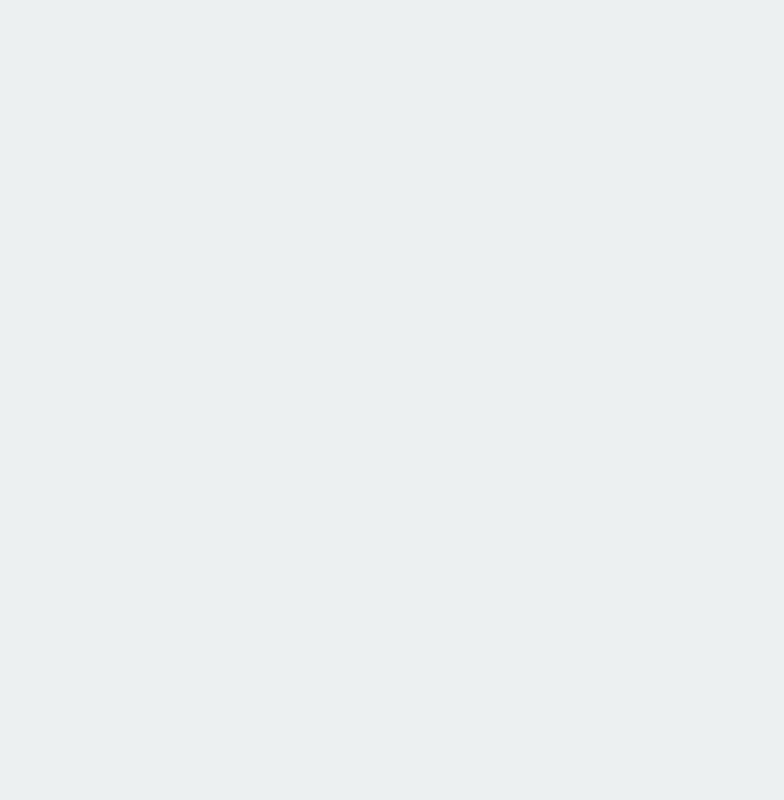
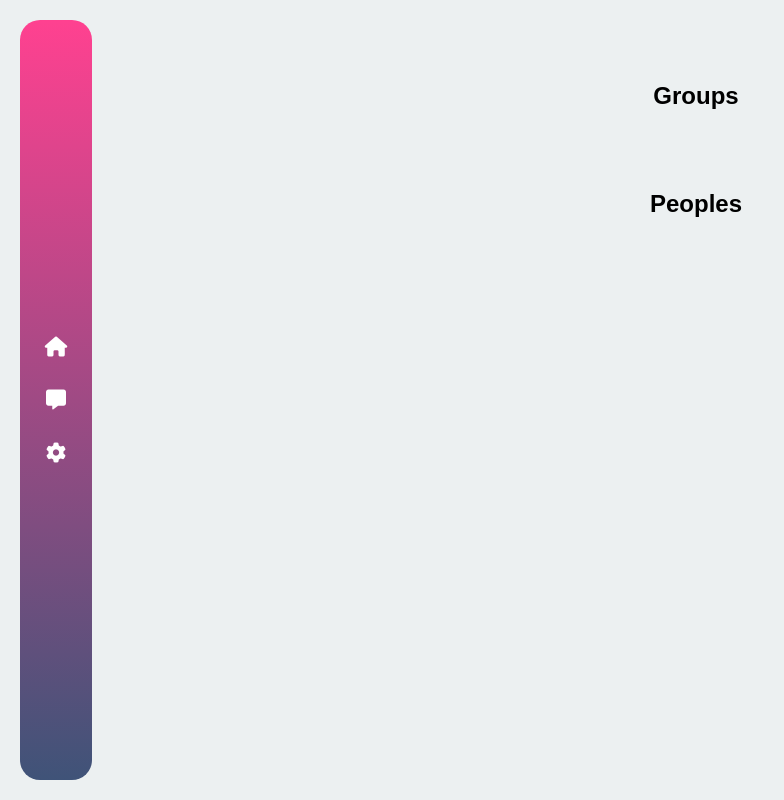
Before and after one commit to Ghergutftw/ItMarathon, an Angular app in the folder FE/: page /home-menu/conversations in a window 1280 px wide. Before the commit this address led to /. Shown: the whole page, without its empty margins (0-784 px from the left). Built offline with nearby package versions, Linux system fonts and the light colour scheme.

Commit message:
home side menu

```diff
--- a/FE/src/app/app.routes.ts
+++ b/FE/src/app/app.routes.ts
@@ -1,6 +1,7 @@
 import {Routes} from '@angular/router';
 import {LoginComponent} from './login/login.component';
 import {HomeMenuComponent} from './home-menu/home-menu.component';
+import {homeMenuRoutes} from './home-menu/home-menu.routes';
 
 export const routes: Routes = [
   {
@@ -14,6 +15,7 @@ export const routes: Routes = [
   },
   {
     path: 'home-menu',
-    component: HomeMenuComponent
+    component: HomeMenuComponent,
+    children: homeMenuRoutes
   }
 ];
--- a/FE/src/app/home-menu/conversations/conversations.component.ts
+++ b/FE/src/app/home-menu/conversations/conversations.component.ts
@@ -1,6 +1,7 @@
 import {Component} from '@angular/core';
 
 @Component({
+    standalone: true,
     selector: 'app-conversations',
     imports: [],
     templateUrl: './conversations.component.html',
--- a/FE/src/app/home-menu/home-menu.component.html
+++ b/FE/src/app/home-menu/home-menu.component.html
@@ -1,12 +1,12 @@
 <div class="app-container">
   <aside class="sidebar">
-    <button (click)="navigateTo('/home')">
+    <button (click)="navigateTo('home')">
       <i class="fa-solid fa-house" style="color: #ffffff;"></i>
     </button>
-    <button (click)="navigateTo('/conversations')">
+    <button (click)="navigateTo('conversations')">
       <i class="fa-solid fa-message" style="color: #ffffff;"></i>
     </button>
-    <button (click)="navigateTo('/settings')">
+    <button (click)="navigateTo('settings')">
       <i class="fa-solid fa-gear" style="color: #ffffff;"></i>
     </button>
   </aside>
--- a/FE/src/app/home-menu/home-menu.component.ts
+++ b/FE/src/app/home-menu/home-menu.component.ts
@@ -1,11 +1,10 @@
 import {Component} from '@angular/core';
-import {Router, RouterOutlet} from '@angular/router';
+import {ActivatedRoute, Router, RouterOutlet} from '@angular/router';
 
 @Component({
+  standalone: true,
   selector: 'app-home-menu',
-  imports: [
-    RouterOutlet
-  ],
+  imports: [RouterOutlet],
   templateUrl: './home-menu.component.html',
   styleUrl: './home-menu.component.css'
 })
@@ -13,11 +12,12 @@ export class HomeMenuComponent {
 
 
   constructor(
-    private router: Router
+    private router: Router,
+    private route: ActivatedRoute
   ) {
   }
 
   navigateTo(path: string) {
-    this.router.navigate([path]);
+    this.router.navigate(['/home-menu', path]);
   }
 }
--- a/FE/src/app/home-menu/home-menu.routes.ts
+++ b/FE/src/app/home-menu/home-menu.routes.ts
@@ -3,12 +3,15 @@ import {ConversationsComponent} from './conversations/conversations.component';
 import {SettingsComponent} from './settings/settings.component';
 import {HomeComponent} from './home/home.component';
 
-export const routes: Routes = [
+export const homeMenuRoutes: Routes = [
   {
     path: '',
     redirectTo: 'home',
+    pathMatch: 'full'
+  },
+  {
+    path: 'home',
     component: HomeComponent,
-    pathMatch: 'full'
   },
   {
     path: "conversations",
--- a/FE/src/app/home-menu/home/home.component.ts
+++ b/FE/src/app/home-menu/home/home.component.ts
@@ -1,7 +1,8 @@
 import {Component} from '@angular/core';
-import {Router, RouterModule} from '@angular/router';
+import {RouterModule} from '@angular/router';
 
 @Component({
+    standalone: true,
     selector: 'app-home',
     imports: [RouterModule],
     templateUrl: './home.component.html',
@@ -9,12 +10,5 @@ import {Router, RouterModule} from '@angular/router';
 })
 export class HomeComponent {
 
-    constructor(
-        private router: Router
-    ) {
-    }
 
-    navigateTo(path: string) {
-        this.router.navigate([path]);
-    }
 }
--- a/FE/src/app/home-menu/settings/settings.component.ts
+++ b/FE/src/app/home-menu/settings/settings.component.ts
@@ -1,6 +1,7 @@
 import {Component} from '@angular/core';
 
 @Component({
+    standalone: true,
     selector: 'home-settings',
     imports: [],
     templateUrl: './settings.component.html',
--- a/FE/src/app/login/login.component.ts
+++ b/FE/src/app/login/login.component.ts
@@ -53,37 +53,37 @@ export class LoginComponent implements OnInit {
 
     verifyPassword() {
         console.log("login")
-        if (this.user.password == undefined) {
-            this.passwordError = "Password cannot be null";
-            return;
-        }
-
-        if (this.user.password.length < 8) {
-            this.passwordError = "Password must have at least 8 characters";
-            return
-        }
-
-        if (!/[A-Z]/.test(this.user.password)) {
-            this.passwordError = "Password must contain at least one uppercase";
-            return;
-        }
-
-        if (!/[a-z]/.test(this.user.password)) {
-            this.passwordError = "Password must contain at least one lowercase";
-            return;
-        }
-
-        if (!/[0-9]/.test(this.user.password)) {
-            this.passwordError = "Password must contain at least one digit";
-            return;
-        }
-
-        if (!/[!@#$%^&*(),.?":{}|<>]/.test(this.user.password)) {
-            this.passwordError = "Password must contain at least one special character";
-            return;
-        }
-
-        this.passwordError = "";
+      // if (this.user.password == undefined) {
+      //     this.passwordError = "Password cannot be null";
+      //     return;
+      // }
+      //
+      // if (this.user.password.length < 8) {
+      //     this.passwordError = "Password must have at least 8 characters";
+      //     return
+      // }
+      //
+      // if (!/[A-Z]/.test(this.user.password)) {
+      //     this.passwordError = "Password must contain at least one uppercase";
+      //     return;
+      // }
+      //
+      // if (!/[a-z]/.test(this.user.password)) {
+      //     this.passwordError = "Password must contain at least one lowercase";
+      //     return;
+      // }
+      //
+      // if (!/[0-9]/.test(this.user.password)) {
+      //     this.passwordError = "Password must contain at least one digit";
+      //     return;
+      // }
+      //
+      // if (!/[!@#$%^&*(),.?":{}|<>]/.test(this.user.password)) {
+      //     this.passwordError = "Password must contain at least one special character";
+      //     return;
+      // }
+      //
+      // this.passwordError = "";
     }
 
     confirmPassword(){
```
Also changed, not shown: FE/src/app/home-menu/settings/settings.component.css (added).
